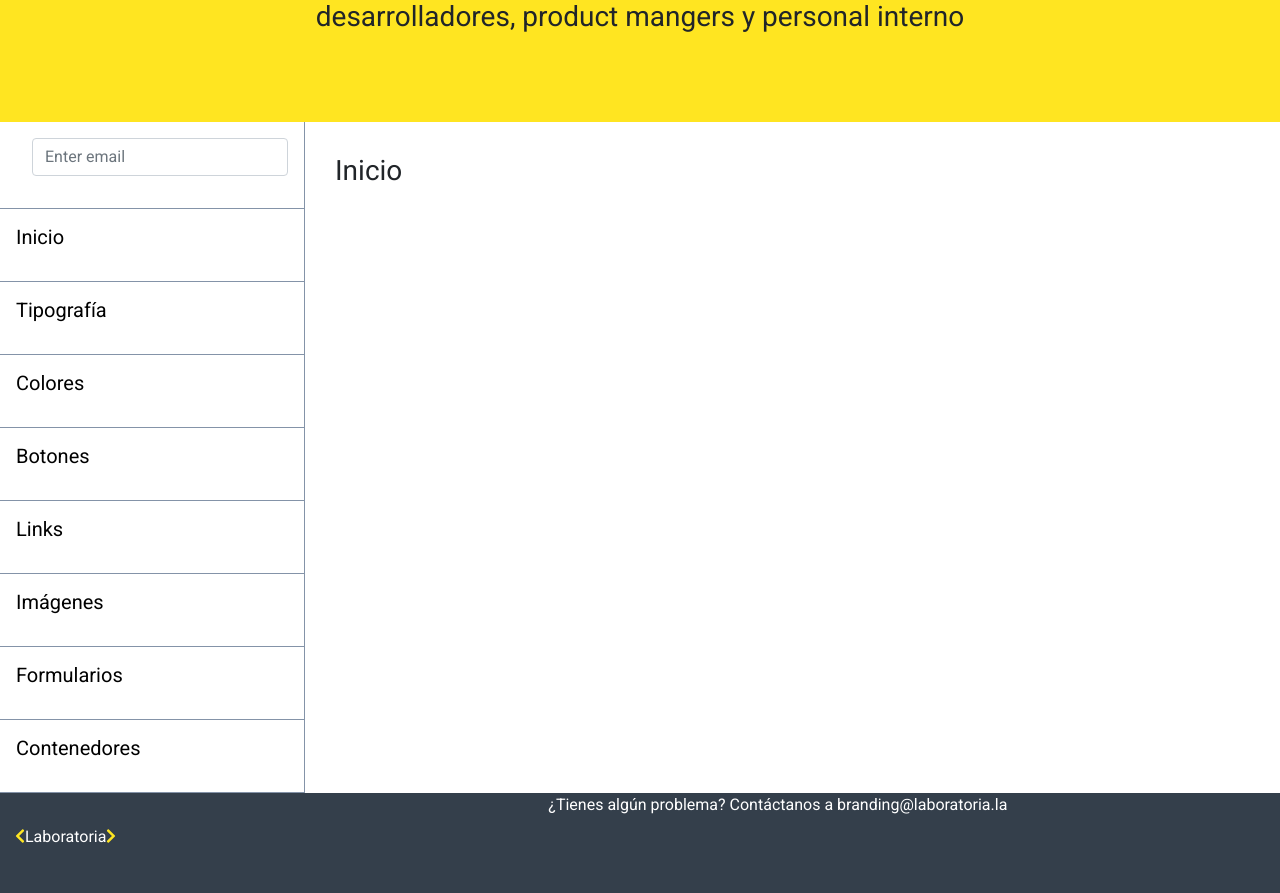
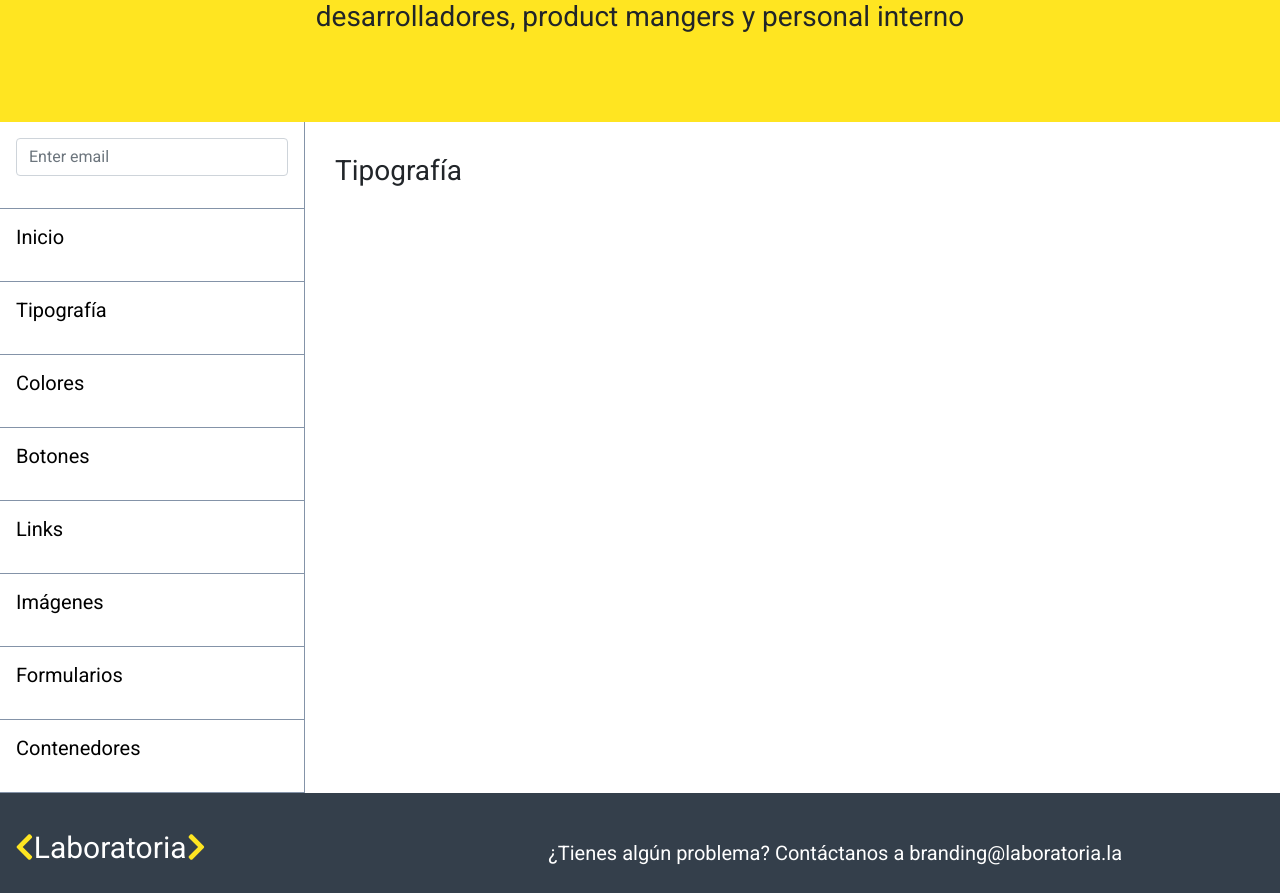
Before and after one commit to Rocciescobar/StyleGuide, a React (Create React App) app: page /typografia in a window 1280 px wide. Shown: the part 250-1143 px from the top of the page. Built offline with nearby package versions, Linux system fonts and the light colour scheme.

Commit message:
mejorando sección footer

```diff
--- a/src/components/Containers.js
+++ b/src/components/Containers.js
@@ -2,7 +2,7 @@ import React from 'react';
 
 const Containers = () => (
   <div>
-    <h3 className="mg">Contenedores</h3>
+    <h4 className="mg">Contenedores</h4>
   </div>
 )
 
--- a/src/components/Footer.js
+++ b/src/components/Footer.js
@@ -8,7 +8,7 @@ const Footer = () => (
           <p><i class="fas fa-chevron-left"></i>Laboratoria<i class="fas fa-chevron-right"></i></p>
         </div>
         <div class="col-7">
-          <span>¿Tienes algún problema? Contáctanos a branding@laboratoria.la</span>
+          <h6>¿Tienes algún problema? Contáctanos a branding@laboratoria.la</h6>
         </div>
       </div>
     </div>
--- a/src/components/Header.js
+++ b/src/components/Header.js
@@ -9,7 +9,6 @@ const Header = () => (
       </button>
       <div class="collapse navbar-collapse" id="navbarText">
         <ul class="navbar-nav mr-auto">
-
         </ul>
         <span class="navbar-text">
           <ul class="navbar-nav mr-auto">
@@ -23,7 +22,7 @@ const Header = () => (
               <a class="nav-link" href="#">Comunicación interna</a>
             </li>
             <li class="nav-item active">
-              <a class="nav-link" href="#">Web</a>
+              <a class="nav-link color-yellow" href="#">Web</a>
             </li>
             <li class="nav-item active">
               <a class="nav-link" href="#">Ayuda</a>
--- a/src/components/Imagen.js
+++ b/src/components/Imagen.js
@@ -2,7 +2,7 @@ import React from 'react';
 
 const Imagen = () => (
   <div>
-    <h3 className="mg">Imagenes</h3>
+    <h3 className="mg">Imágenes</h3>
   </div>
 )
 
--- a/src/components/Typography.js
+++ b/src/components/Typography.js
@@ -2,7 +2,7 @@
 import React from 'react';
 const Typography = () => (
   <div>
-    <h3 className="mg">Inicio</h3>
+    <h3 className="mg">Tipografía</h3>
   </div>
 )
 
--- a/src/index.css
+++ b/src/index.css
@@ -16,6 +16,7 @@ body {
 .svg-inline--fa.fa-w-10{
   color: #fee522;
 }
+
 
 /* Componente slide*/
 .yellow{
@@ -52,7 +53,7 @@ a:hover{
 }
 /*Input*/
 .list div{
-  padding-left: 2rem;
+  padding-left: 1rem;
   border-bottom:  1px solid #8493a8;
   padding-bottom: 2rem;
   padding-top: 1rem;
@@ -76,7 +77,9 @@ a:hover{
 .footer p{
   margin-top: 2rem;
 }
-
+.footer h6{
+  margin-top: 2rem;
+}
 @media (min-width: 992px){
   .yellow{
     height: 300px;
@@ -84,5 +87,13 @@ a:hover{
   .footer{
     height: 100px;
   }
+  .footer p{
+    font-size: 30px;
+  }
+  .footer h6{
+    font-size: 20px;
+    margin-top: 3rem;
+  }
+
 
 }
```
